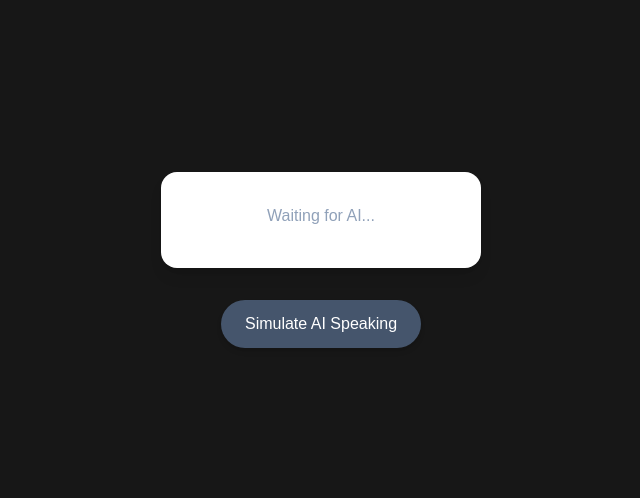
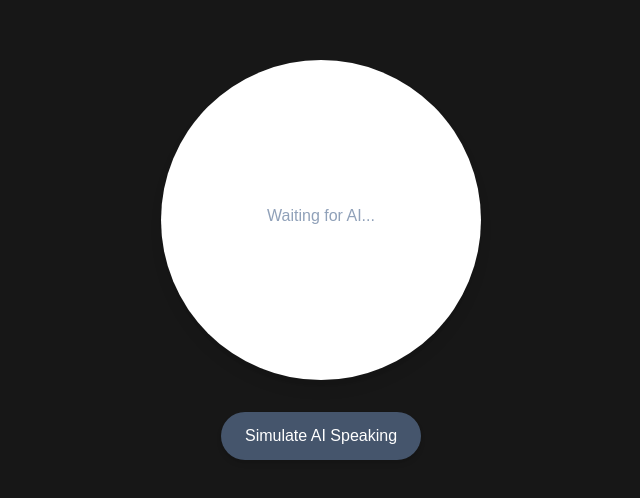
Before and after one commit to JohnLloydCanoy/amuma-ai, a Next.js app in the folder client/: page /Home in a window 1280 px wide. Shown: the part 140-638 px from the top of the page, without its empty margins (319-959 px from the left). Built offline with nearby package versions, Linux system fonts and the light colour scheme.

Commit message:
making the the border cirle

```diff
--- a/client/components/voice/visuals.tsx
+++ b/client/components/voice/visuals.tsx
@@ -8,7 +8,7 @@ export default function Visuals() {
     return (
         <>
         <div className="flex flex-col items-center justify-center min-h-screen  gap-8">
-        <div className="p-8 bg-white rounded-2xl shadow-lg flex flex-col items-center gap-6 w-80">
+        <div className="p-25 bg-white rounded-full shadow-lg flex items-center justify-center aspect-square w-80">
             <VoiceVisualizer isSpeaking={isSpeaking} />
         </div>
         <button
```
